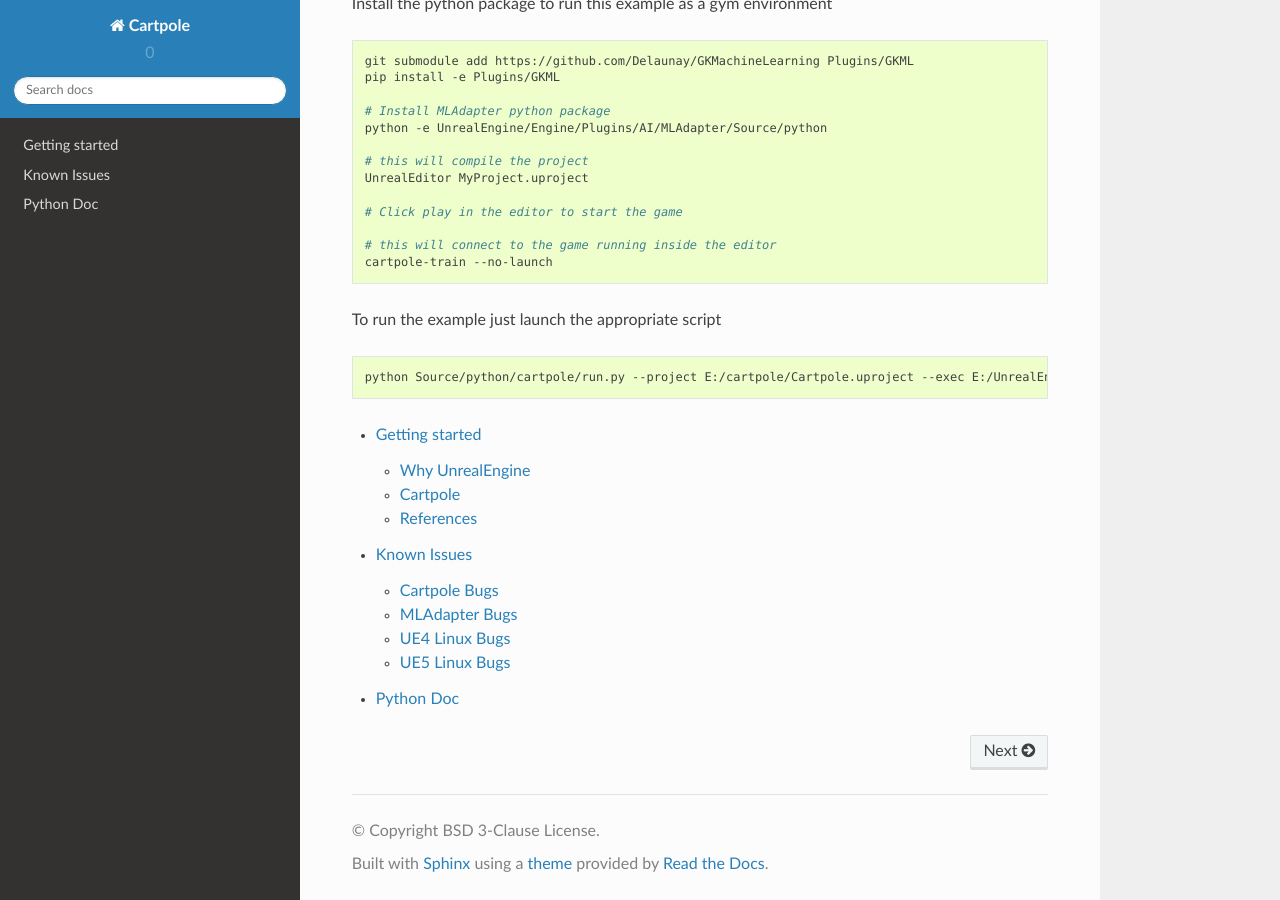
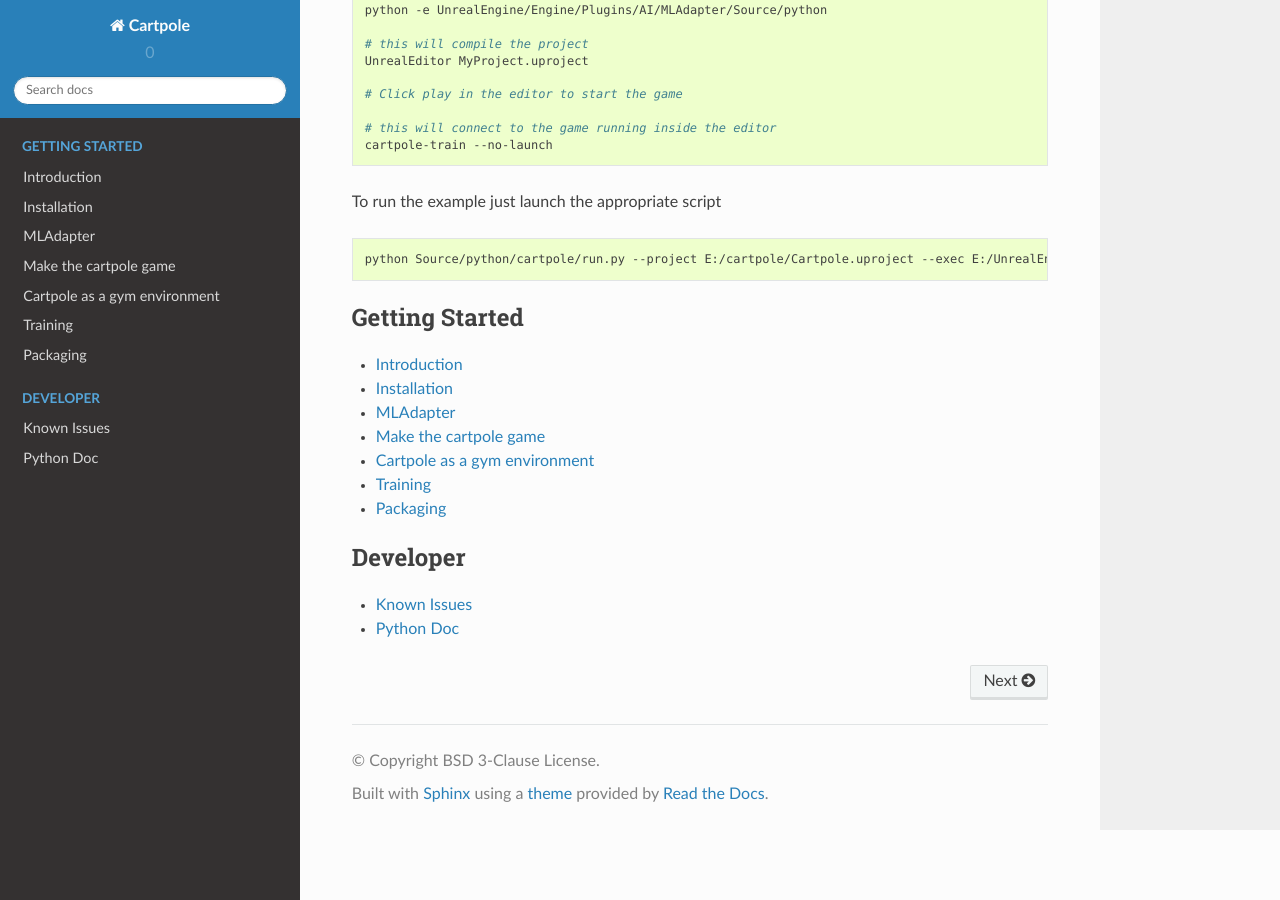
Before and after one commit to Delaunay/GKMachineLearning, a Sphinx documentation site: the page built from Docs/index.rst, in a window 1280 px wide and 900 px high, scrolled down 1721 px. Built offline with Sphinx 7.4.7 and the Read the Docs theme 2.0.0, drawn with Linux system fonts in a browser that asks for light colours; pages that are not in the unit, such as notebooks, are missing from menus.

Commit message:
Rearrange the documentation

```diff
--- a/Docs/src/index.rst
+++ b/Docs/cartpole/introduction.rst
@@ -1,5 +1,5 @@
-Getting started
-===============
+Introduction
+============
 
 This project demonstrates how to use MLAdapter to create a reinforcement learning
 environment for machine learning.
@@ -30,19 +30,6 @@ Why UnrealEngine
 * Easy to port research into the real world
 * Easy to develop and redistribute environments
 
-Cartpole
-~~~~~~~~
-
-.. toctree::
-   :maxdepth: 2
-
-   install
-   mladapter
-   game
-   launching
-   training
-   packaging
-
 
 References
 ~~~~~~~~~~
--- a/Docs/index.rst
+++ b/Docs/index.rst
@@ -2,9 +2,21 @@
 .. include:: ../README.rst
 
 .. toctree::
-   :maxdepth: 2
+   :caption: Getting Started
+   :maxdepth: 1
 
-   src/index
+   cartpole/introduction
+   cartpole/install
+   cartpole/mladapter
+   cartpole/game
+   cartpole/launching
+   cartpole/training
+   cartpole/packaging
+
+.. toctree::
+   :caption: Developer
+   :maxdepth: 1
+
    issues
    api/cartpole
    python/index
```
Also changed, not shown: Docs/_static/Cartpole_big.png, Docs/cartpole/game.rst (renamed from Docs/src/game.rst), Docs/cartpole/install.rst (renamed from Docs/src/install.rst), Docs/cartpole/launching.rst (renamed from Docs/src/launching.rst), Docs/cartpole/mladapter.rst (renamed from Docs/src/mladapter.rst), Docs/cartpole/packaging.rst (renamed from Docs/src/packaging.rst), Docs/cartpole/training.rst (renamed from Docs/src/training.rst).
